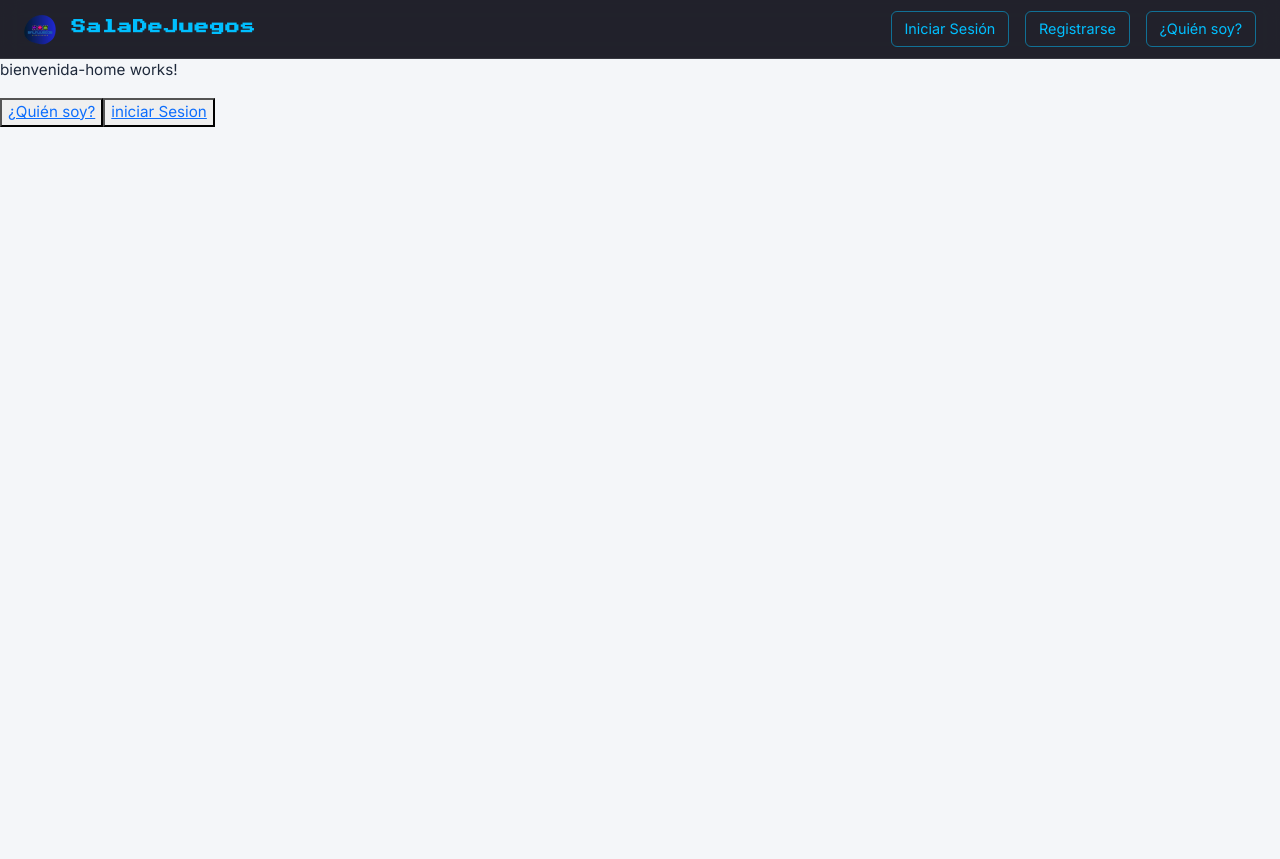
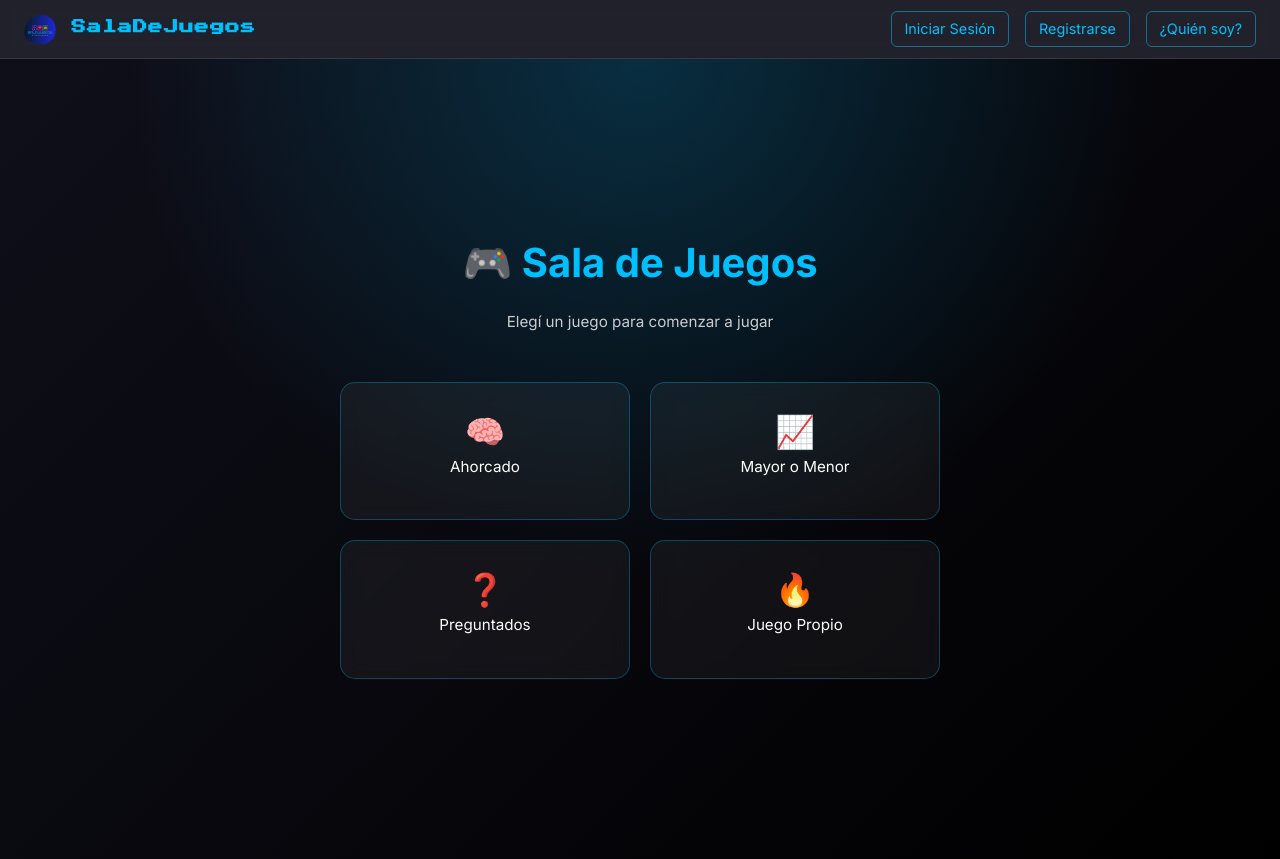
Before and after one commit to eliascharadia/SalaDeJuegosV2, an Angular app: page /home in a window 1280 px wide. Before the commit the page ends 800 px from the top, so only its background shows below. Built offline with nearby package versions, Linux system fonts and the light colour scheme.

Commit message:
add: modales al componente bienvenida

```diff
--- a/src/app/components/bienvenida-home/bienvenida-home.css
+++ b/src/app/components/bienvenida-home/bienvenida-home.css
@@ -0,0 +1,94 @@
+.home-container {
+  background:
+    radial-gradient(circle at top, rgba(0,191,255,0.2), transparent 50%),
+    linear-gradient(135deg, #0f0f1a, #000);
+  /* height: 100vh; */
+  position: relative;
+  overflow: hidden;
+  min-height: 100vh;
+  color: white;
+  text-align: center;
+  padding: 20px;
+}
+
+.title {
+  font-size: 2.5rem;
+  font-weight: bold;
+  color: #00bfff;
+}
+
+.subtitle {
+  color: #ccc;
+}
+
+.games-grid {
+  display: grid;
+  grid-template-columns: repeat(2, 1fr);
+  gap: 20px;
+  width: 100%;
+  max-width: 600px;
+}
+
+.game-card {
+  background: rgba(255, 255, 255, 0.05);
+  border: 1px solid rgba(0, 191, 255, 0.3);
+  border-radius: 15px;
+  padding: 25px;
+  text-decoration: none;
+  color: white;
+  transition: all 0.2s ease;
+  backdrop-filter: blur(10px);
+}
+
+.game-card span {
+  font-size: 2rem;
+}
+
+.game-card:hover {
+  transform: translateY(-5px);
+  box-shadow: 0 0 15px rgba(0, 191, 255, 0.5);
+  border-color: #00bfff;
+}
+
+.modal-backdrop-custom {
+  position: fixed;
+  top: 0;
+  left: 0;
+  width: 100%;
+  height: 100%;
+  background: rgba(0,0,0,0.7);
+
+  display: flex;
+  justify-content: center;
+  align-items: center;
+
+  z-index: 999;
+  backdrop-filter: blur(6px);
+}
+
+.gamer-modal {
+  background: rgba(15,15,25,0.95);
+  border: 1px solid rgba(0,191,255,0.4);
+  border-radius: 20px;
+  padding: 30px;
+  width: 350px;
+
+  text-align: center;
+  color: white;
+
+  box-shadow: 0 0 25px rgba(0,191,255,0.3);
+
+  animation: modalFade 0.2s ease;
+}
+
+@keyframes modalFade {
+  from {
+    opacity: 0;
+    transform: scale(0.9);
+  }
+
+  to {
+    opacity: 1;
+    transform: scale(1);
+  }
+}
--- a/src/app/components/bienvenida-home/bienvenida-home.html
+++ b/src/app/components/bienvenida-home/bienvenida-home.html
@@ -1,11 +1,71 @@
-<p>bienvenida-home works!</p>
-<button class="button">
-    <a routerLink="/quiensoy">
-      ¿Quién soy?
+<div class="home-container d-flex flex-column align-items-center justify-content-center">
+
+  <h1 class="title mb-4">🎮 Sala de Juegos</h1>
+
+  <p class="subtitle mb-5">
+    Elegí un juego para comenzar a jugar
+  </p>
+
+  <div class="games-grid">
+
+    <a class="game-card" (click)="goToGame('/ahorcado')">
+      <span>🧠</span>
+      <p>Ahorcado</p>
     </a>
-</button>
-<button class="button">
-    <a routerLink="/login">
-      iniciar Sesion
+
+    <a class="game-card" (click)="goToGame('/maroymenor')">
+      <span>📈</span>
+      <p>Mayor o Menor</p>
     </a>
-</button>
+
+    <a class="game-card" (click)="goToGame('/preguntados')">
+      <span>❓</span>
+      <p>Preguntados</p>
+    </a>
+
+    <a class="game-card" (click)="goToGame('/juegopropio')">
+      <span>🔥</span>
+      <p>Juego Propio</p>
+    </a>
+
+  </div>
+
+  <main class="main-content">
+        <router-outlet></router-outlet>
+  </main>
+</div>
+
+@if (showLoginModal()) {
+
+  <div class="modal-backdrop-custom">
+
+    <div class="gamer-modal">
+
+      <h2>🔒 Debes iniciar sesión</h2>
+
+      <p>
+        Inicia sesión para jugar.
+      </p>
+
+      <div class="d-flex gap-3 justify-content-center mt-4">
+
+        <button
+          class="btn btn-gamer"
+          routerLink="/login"
+          (click)="showLoginModal.set(false)">
+          🚀 Login
+        </button>
+
+        <button
+          class="btn btn-secondary"
+          (click)="showLoginModal.set(false)">
+          Cancelar
+        </button>
+
+      </div>
+
+    </div>
+
+  </div>
+
+}
--- a/src/app/components/bienvenida-home/bienvenida-home.ts
+++ b/src/app/components/bienvenida-home/bienvenida-home.ts
@@ -1,5 +1,6 @@
-import { Component } from '@angular/core';
-import { RouterModule } from '@angular/router';
+import { Component, inject, signal } from '@angular/core';
+import { RouterModule, Router } from '@angular/router';
+import { Auth } from '../../services/auth';
 
 @Component({
   selector: 'app-bienvenida-home',
@@ -7,4 +8,21 @@ import { RouterModule } from '@angular/router';
   templateUrl: './bienvenida-home.html',
   styleUrl: './bienvenida-home.css',
 })
-export class BienvenidaHome {}
+export class BienvenidaHome {
+  private auth = inject(Auth);
+  private router = inject(Router)
+
+  estaLogeado = this.auth.isAutheticated();
+  showLoginModal = signal(false);
+
+  goToGame(route: string) {
+
+    if (this.estaLogeado) {
+
+      this.router.navigate([route]);
+    } else {
+
+      this.showLoginModal.set(true);
+    }
+  }
+}
```
